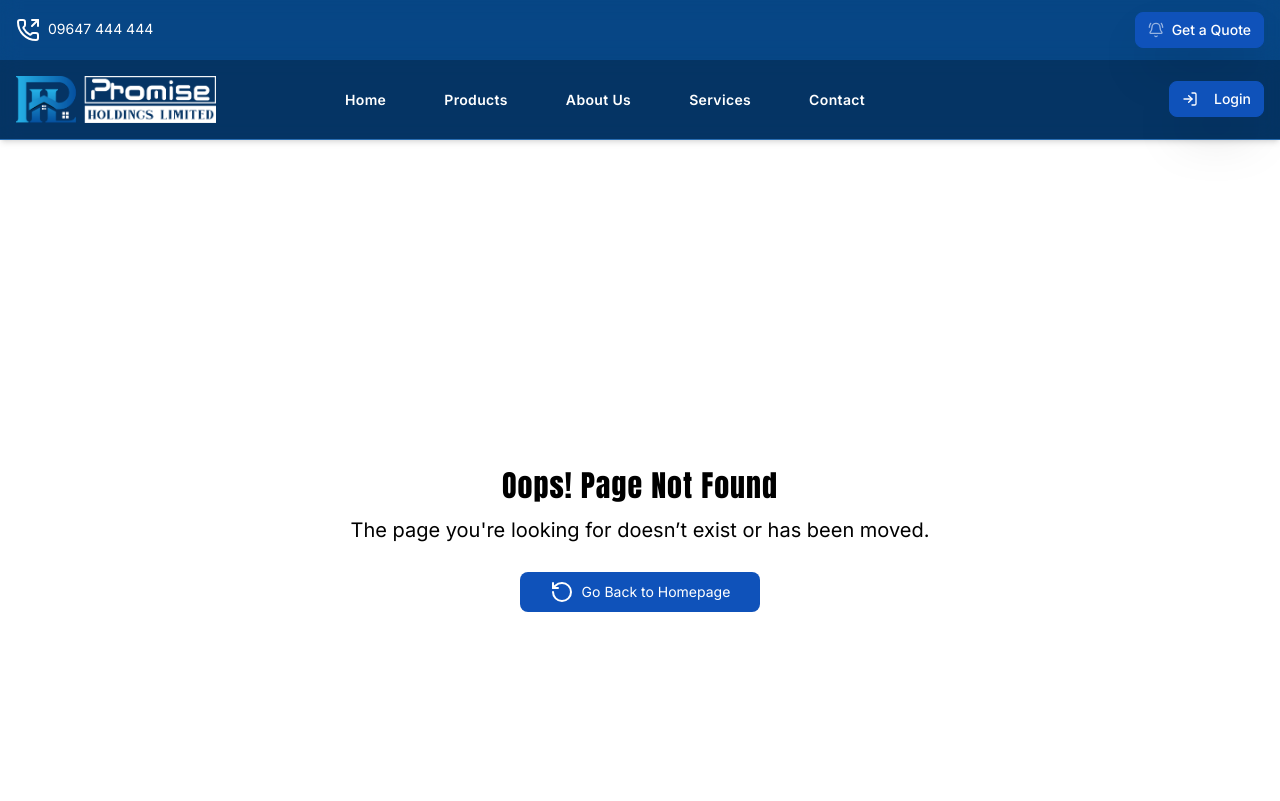
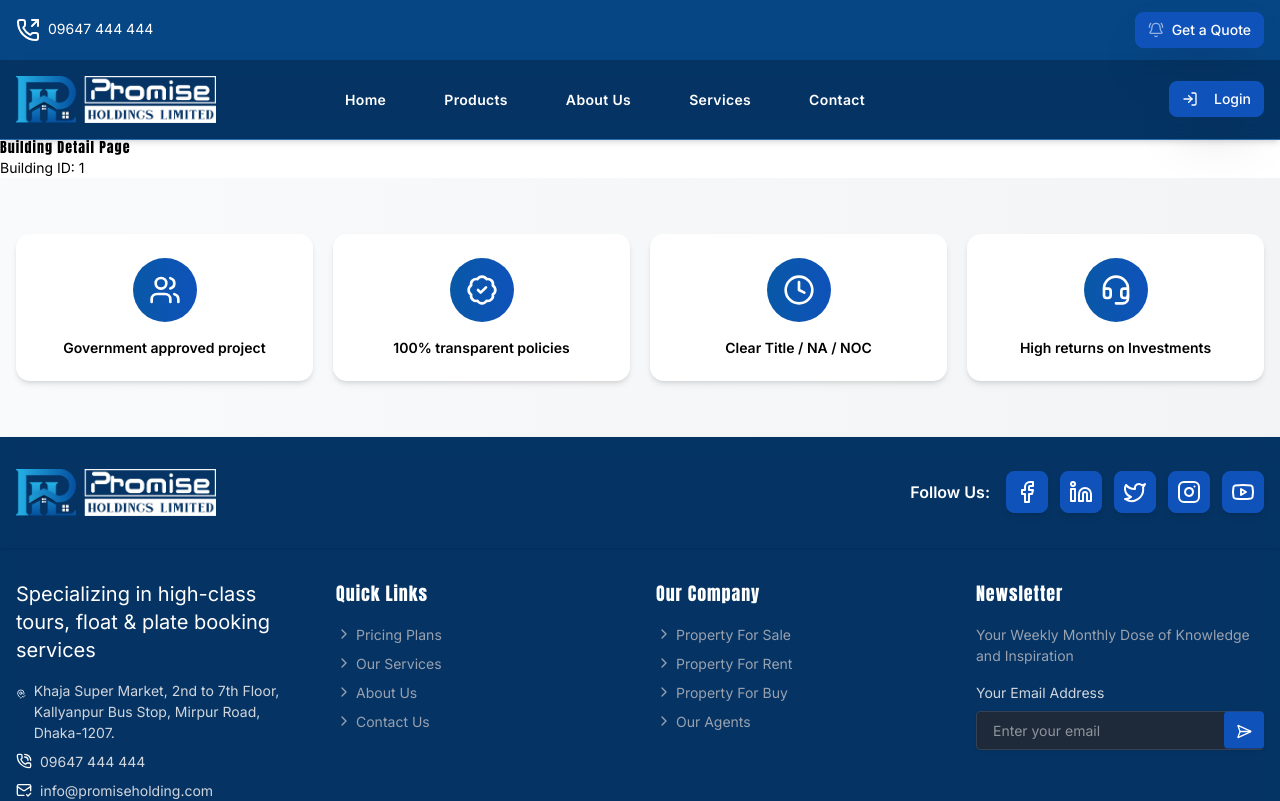
Before and after one commit to FayzulIslamFaisal/promise-holding-properties, a Next.js app: page /building-details/1 in a window 1280 px wide. Before the commit this address had no page. Shown: the top 801 px of the page. Built offline with nearby package versions, Linux system fonts and the light colour scheme.

Commit message:
feat: implement BuildingDetailPage component and update ProjectPage to use typed params; enhance ProjectBuildingCards with navigation links

```diff
--- /dev/null
+++ b/src/app/(root)/building-details/[slug]/page.tsx
@@ -0,0 +1,16 @@
+// app/building/[id]/page.tsx (App Router example)
+interface BuildingSlug {
+  params: {
+    slug: string;
+  };
+}
+const BuildingDetailPage = ({ params }: BuildingSlug) => {
+  return (
+    <div >
+      <h1>Building Detail Page</h1>
+      <p>Building ID: {params.slug}</p>
+    </div>
+  );
+};
+
+export default BuildingDetailPage;
--- a/src/app/(root)/projects/[slug]/page.tsx
+++ b/src/app/(root)/projects/[slug]/page.tsx
@@ -1,9 +1,13 @@
 import ProjectDetailsWrapp from "@/components/projectDetails/ProjectDetailsWrapp"
 
-
-const ProjectPage = ({ params }: { params: { slug: string } }) => {
+interface ProjectSlug {
+  params: {
+    slug: string;
+  };
+}
+const ProjectPage = ({ params }: ProjectSlug) => {
   return (
-    <ProjectDetailsWrapp/>
+    <ProjectDetailsWrapp slug={params.slug}/>
   )
 }
 
--- a/src/components/projectDetails/ProjectBuildingCards.tsx
+++ b/src/components/projectDetails/ProjectBuildingCards.tsx
@@ -7,6 +7,7 @@ import { Card, CardContent } from '@/components/ui/card'
 import { Badge } from '@/components/ui/badge'
 import { Button } from '@/components/ui/button'
 import { ArrowRight, Building2, Calendar, Home } from 'lucide-react'
+import Link from 'next/link'
 
 interface Project {
   id: number
@@ -157,10 +158,10 @@ export default function ProjectBuildingCards() {
                     <Calendar className="w-4 h-4" />
                     <span>Completion: {building.completion}</span>
                   </div>
-                  <Button variant="unstyled" className="btn-glow-accent w-full">
+                  <Link href="/building-details/1" className="btn-glow-accent w-full">
                     <ArrowRight className="w-4 h-4 ml-2 group-hover/btn:translate-x-1 transition-transform duration-300" />
                     <span>Explore Building</span>
-                </Button>
+                </Link>
                 </div>
 
                 {/* Hover Panel */}
@@ -186,10 +187,10 @@ export default function ProjectBuildingCards() {
                       ))}
                     </div>
 
-                    <Button variant="unstyled" className="btn-glow-accent w-full">
+                    <Link href="/building-details/1" className="btn-glow-accent w-full">
                       <ArrowRight className="w-4 h-4 ml-2 group-hover/btn:translate-x-1 transition-transform duration-300" />
                       <span>Explore Building</span>
-                    </Button>
+                    </Link>
                   </div>
                 </div>
                 {/* Hover border bottom */}
--- a/src/components/projectDetails/ProjectDetailsWrapp.tsx
+++ b/src/components/projectDetails/ProjectDetailsWrapp.tsx
@@ -4,7 +4,7 @@ import ProjectDetailInfo from "./ProjectDetailInfo"
 import ProjectSlider from "./ProjectSlider"
 import PropertyFeatures from "./PropertyFeatures"
 
-const ProjectDetailsWrapp = () => {
+const ProjectDetailsWrapp = ({slug}) => {
   return (
     <>
         <ProjectSlider />
```
